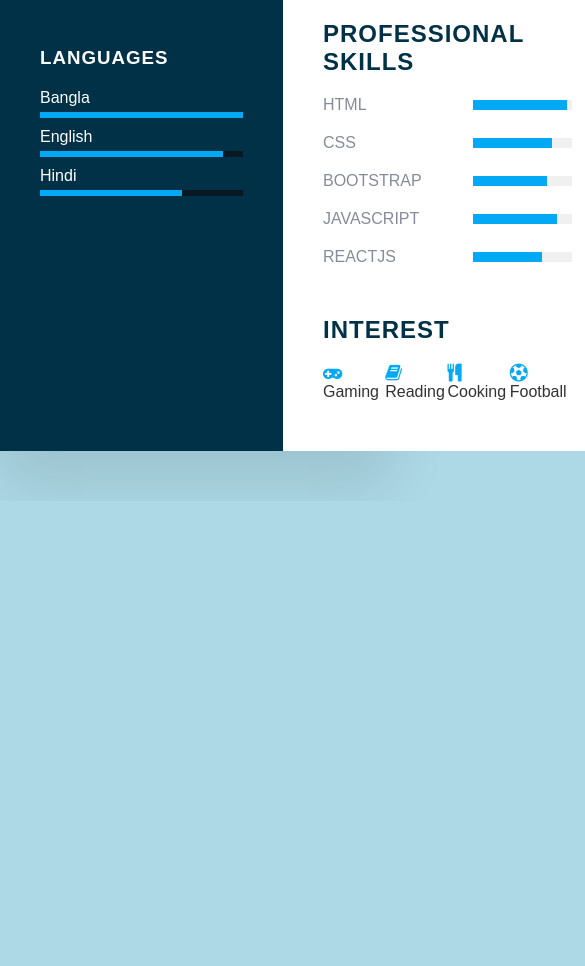
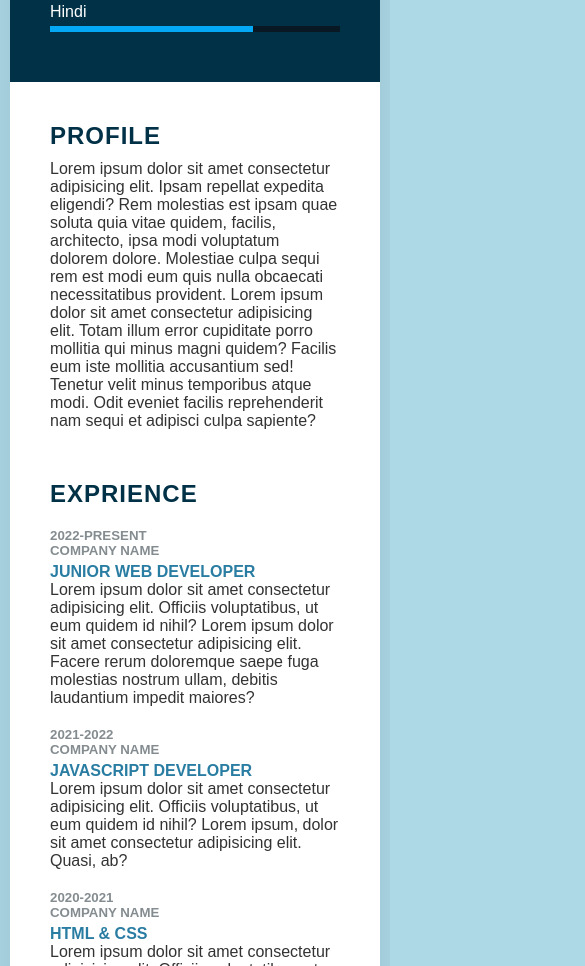
Before and after one commit to ismailshirazi/curriculum-vitae, a plain HTML site: page index.html in a window 390 px wide. Shown: the part 1034-2000 px from the top of the page, 585 px wide, since content can reach past the window. Before the commit the page ends 1535 px from the top, so only its background shows below. Drawn offline with Linux system fonts and the light colour scheme.

Commit message:
exprience add

```diff
--- a/index.html
+++ b/index.html
@@ -99,9 +99,12 @@
         <div class="right-side">
             <div class="about">
                 <h2 class="title2">Profile</h2>
-                <p>Lorem ipsum dolor, sit amet consectetur adipisicing elit. Tempore nobis vitae neque quaerat quasi
-                    blanditiis assumenda natus corrupti, aspernatur omnis aliquid, ab expedita. Omnis sint cumque aut
-                    labore iste quasi!</p>
+                <p>Lorem ipsum dolor sit amet consectetur adipisicing elit. Ipsam repellat expedita eligendi? Rem
+                    molestias est ipsam quae soluta quia vitae quidem, facilis, architecto, ipsa modi voluptatum dolorem
+                    dolore. Molestiae culpa sequi rem est modi eum quis nulla obcaecati necessitatibus provident. Lorem
+                    ipsum dolor sit amet consectetur adipisicing elit. Totam illum error cupiditate porro mollitia qui
+                    minus magni quidem? Facilis eum iste mollitia accusantium sed! Tenetur velit minus temporibus atque
+                    modi. Odit eveniet facilis reprehenderit nam sequi et adipisci culpa sapiente?</p>
             </div>
             <div class="about">
                 <h2 class="title2">Exprience</h2>
@@ -113,7 +116,8 @@
                     <div class="text">
                         <h4>Junior Web Developer</h4>
                         <p>Lorem ipsum dolor sit amet consectetur adipisicing elit. Officiis voluptatibus, ut eum quidem
-                            id nihil?</p>
+                            id nihil? Lorem ipsum dolor sit amet consectetur adipisicing elit. Facere rerum doloremque
+                            saepe fuga molestias nostrum ullam, debitis laudantium impedit maiores?</p>
                     </div>
                 </div>
                 <div class="box">
@@ -124,7 +128,7 @@
                     <div class="text">
                         <h4>javascript Developer</h4>
                         <p>Lorem ipsum dolor sit amet consectetur adipisicing elit. Officiis voluptatibus, ut eum quidem
-                            id nihil?</p>
+                            id nihil? Lorem ipsum, dolor sit amet consectetur adipisicing elit. Quasi, ab?</p>
                     </div>
                 </div>
                 <div class="box">
@@ -135,7 +139,8 @@
                     <div class="text">
                         <h4>Html & Css</h4>
                         <p>Lorem ipsum dolor sit amet consectetur adipisicing elit. Officiis voluptatibus, ut eum quidem
-                            id nihil?</p>
+                            id nihil? Lorem ipsum dolor sit amet consectetur adipisicing elit. Quasi enim officia,
+                            tempora reprehenderit qui atque.</p>
                     </div>
                 </div>
             </div>
--- a/style.css
+++ b/style.css
@@ -244,3 +244,32 @@ p {
     font-size: 18px;
     width: 20px;
 }
+
+@media (max-width:1000px) {
+    .container {
+        margin: 10px;
+        grid-template-columns: repeat(1, 1fr);
+    }
+
+    .interest ul {
+        grid-template-columns: repeat(2, 1fr);
+    }
+}
+
+@media (max-width:600px) {
+    .about .box {
+        flex-direction: column;
+    }
+
+    .about .box .year-company {
+        margin-bottom: 5px;
+    }
+
+    .interest ul {
+        grid-template-columns: repeat(1, 1fr);
+    }
+
+    .skills .box {
+        grid-template-columns: repeat(1, 1fr);
+    }
+}
```
